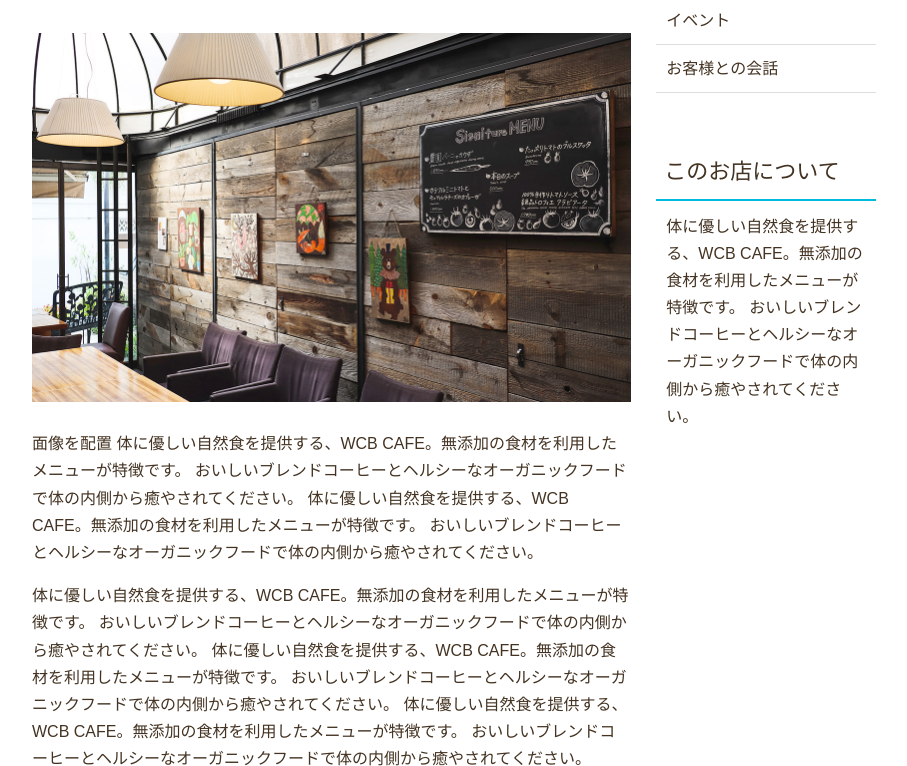
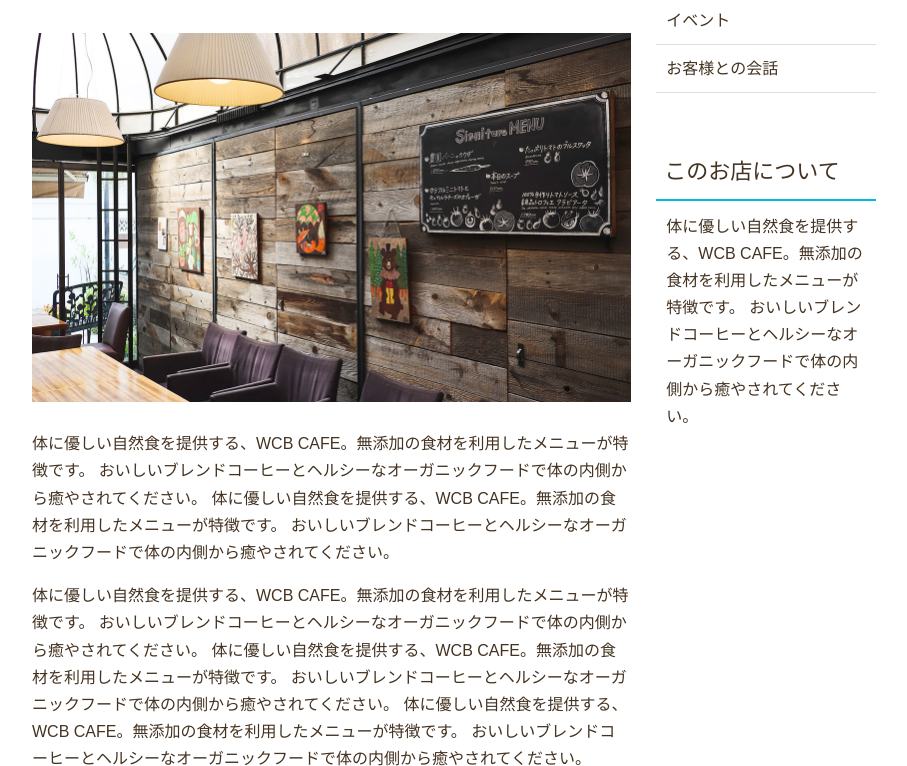
Before and after one commit to ezoaki/WCBcafe, a plain HTML site: page news.html in a window 1280 px wide. Shown: the part 457-1223 px from the top of the page, without its empty margins (263-1170 px from the left). Drawn offline with Linux system fonts and the light colour scheme; some packages are replaced by stand-ins of ours.

Commit message:
Update news.html

```diff
--- a/news.html
+++ b/news.html
@@ -53,8 +53,6 @@
                 </header>
                 <img src="images/wall.jpg" alt="店内の様子">
                 <p>
-                    面像を配置
-
                     体に優しい自然食を提供する、WCB CAFE。無添加の食材を利用したメニューが特徴です。
                     おいしいブレンドコーヒーとヘルシーなオーガニックフードで体の内側から癒やされてください。
                     体に優しい自然食を提供する、WCB CAFE。無添加の食材を利用したメニューが特徴です。
```
